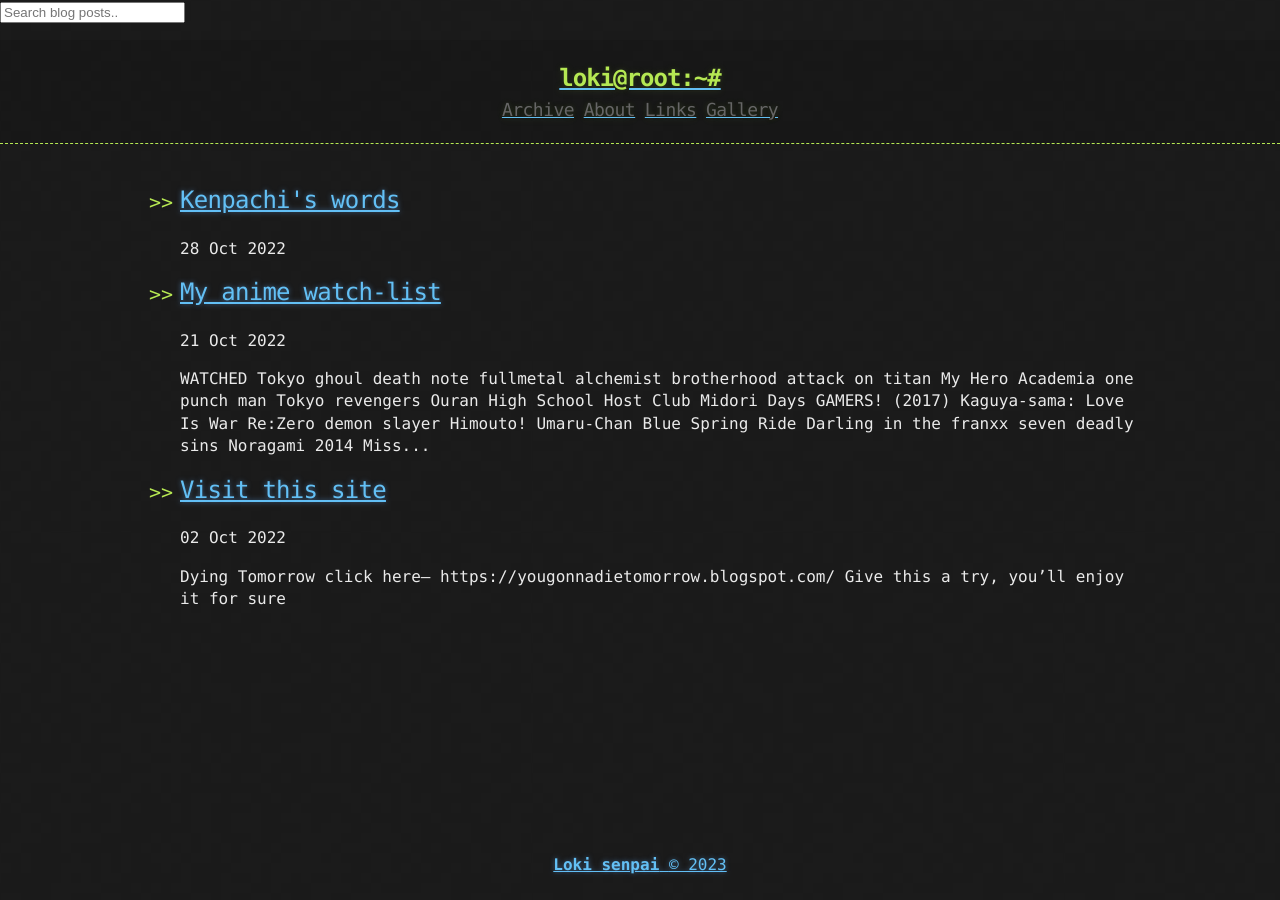
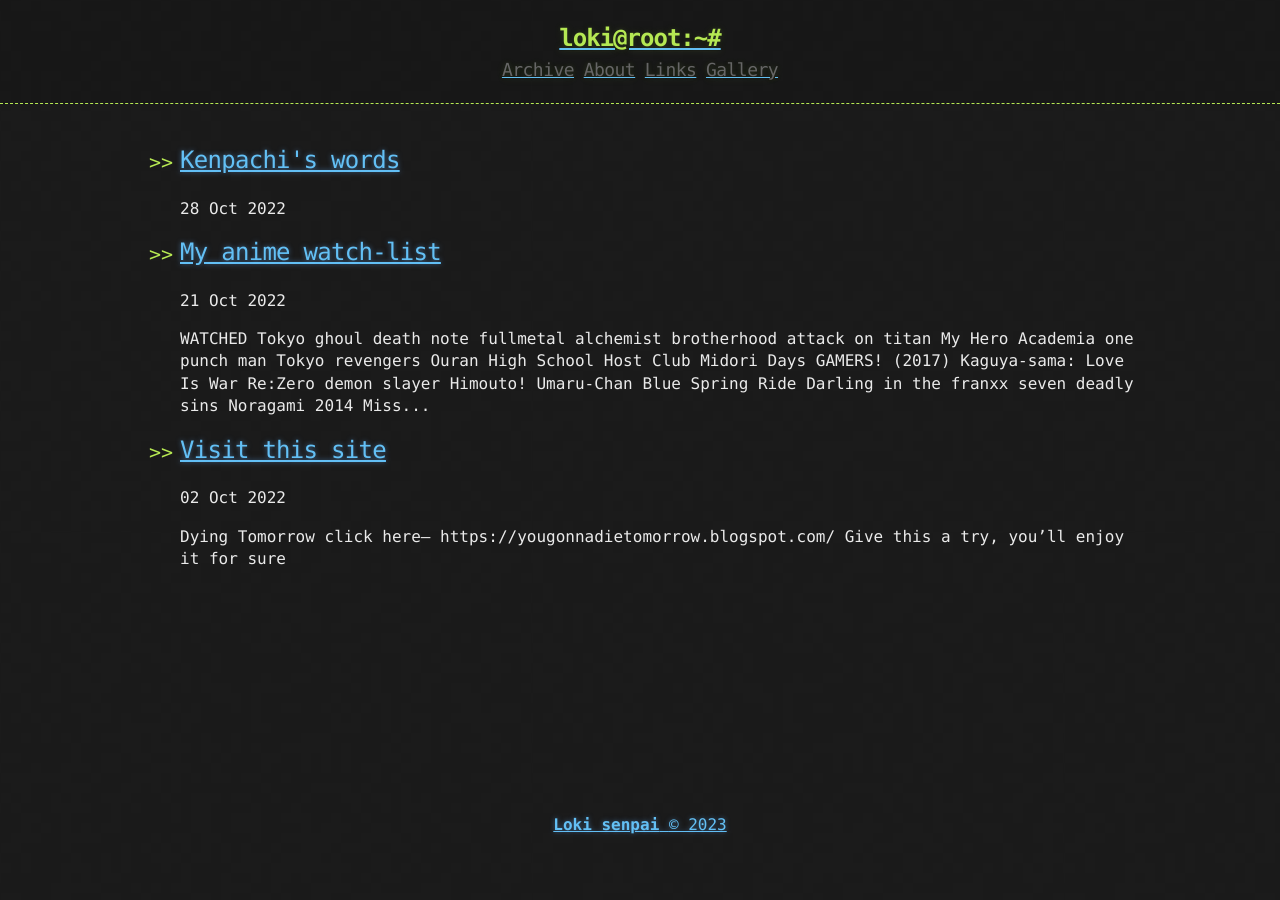
Before and after one commit to imlokisenpai/imlokisenpai.github.io, a Jekyll site: the page built from index.html, in a window 1280 px wide. Built offline with Jekyll 4.4.1, drawn with Linux system fonts in a browser that asks for light colours; the list of posts is cut into pages by our own code; comment, search, counter and statistics services are not loaded.

Commit message:
Update default.html

```diff
--- a/_layouts/default.html
+++ b/_layouts/default.html
@@ -3,12 +3,6 @@
 {% include head.html %}
 
 <body>
-  <!-- HTML elements for search -->
-<input type="text" id="search-input" placeholder="Search blog posts..">
-<ul id="results-container"></ul>
-
-<!-- or without installing anything -->
-<script src="https://unpkg.com/simple-jekyll-search@latest/dest/simple-jekyll-search.min.js"></script>
   <div id="wrapper">
     {% include header.html %}
     <div class="container">
```
